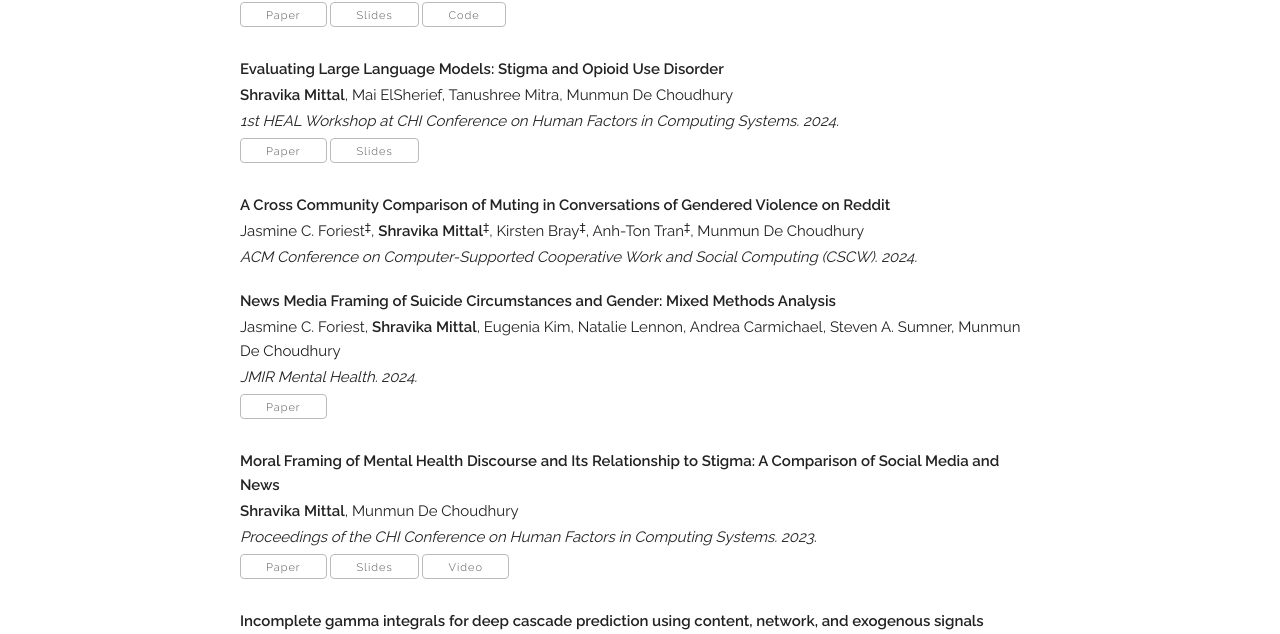
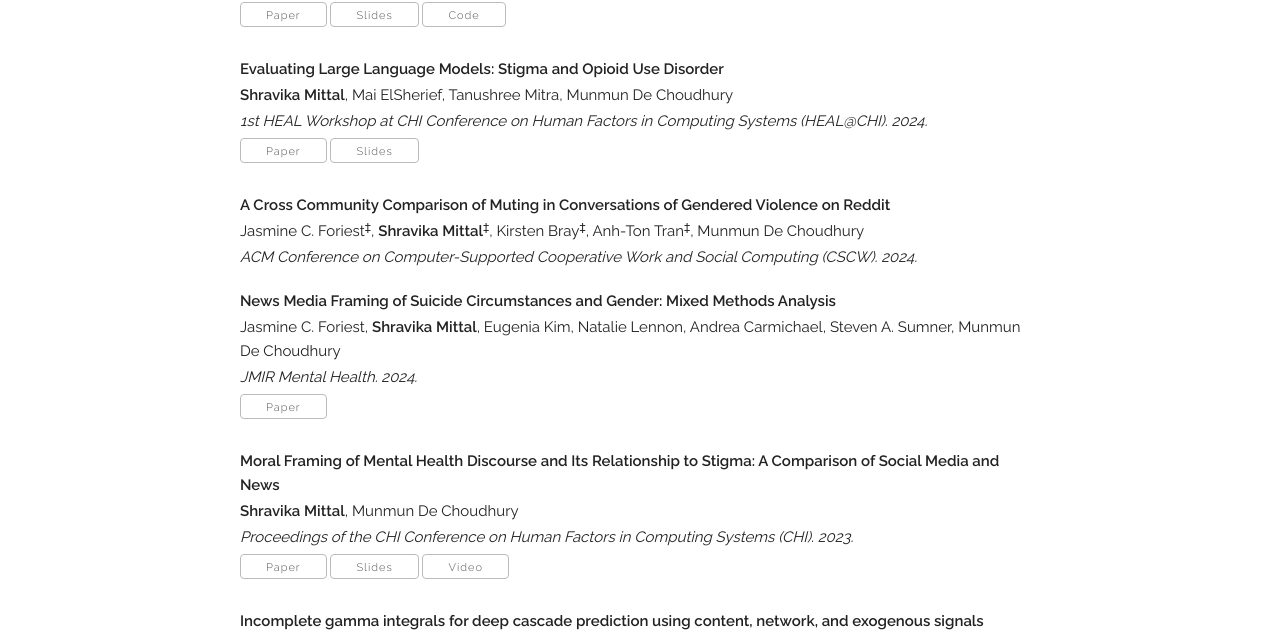
Before and after one commit to mittalshravika/mittalshravika.github.io, a Jekyll site: the page built from index.html, in a window 1280 px wide and 900 px high, scrolled down 1375 px. Shown: the part 148-782 px from the top of the window. Built offline with Jekyll 4.4.1, drawn with Linux system fonts in a browser that asks for light colours; some web fonts are replaced.

Commit message:
added acronyms

```diff
--- a/_data/publications.yaml
+++ b/_data/publications.yaml
@@ -150,7 +150,7 @@ papers:
 
   - title: "Evaluating Large Language Models: Stigma and Opioid Use Disorder"
     authors: "<b>Shravika Mittal</b>, Mai ElSherief, Tanushree Mitra, Munmun De Choudhury"
-    venue: "1st HEAL Workshop at CHI Conference on Human Factors in Computing Systems. 2024."
+    venue: "1st HEAL Workshop at CHI Conference on Human Factors in Computing Systems (HEAL@CHI). 2024."
     paper_pdf: "/assets/publications/2024_CHI24_HEALWorkshop_OUD-LLM/paper.pdf"
     slides: "/assets/publications/2024_CHI24_HEALWorkshop_OUD-LLM/CHI24-HEALWorkshop-Poster.pdf"
     selected: y
@@ -168,7 +168,7 @@ papers:
 
   - title: "Moral Framing of Mental Health Discourse and Its Relationship to Stigma: A Comparison of Social Media and News"
     authors: "<b>Shravika Mittal</b>, Munmun De Choudhury"
-    venue: "Proceedings of the CHI Conference on Human Factors in Computing Systems. 2023."
+    venue: "Proceedings of the CHI Conference on Human Factors in Computing Systems (CHI). 2023."
     paper_pdf: "/assets/publications/2023_moral_framing/paper.pdf"
     video: "https://dl.acm.org/doi/abs/10.1145/3544548.3580834#sec-supp"
     slides: "/assets/publications/2023_moral_framing/slides.pdf"
```
